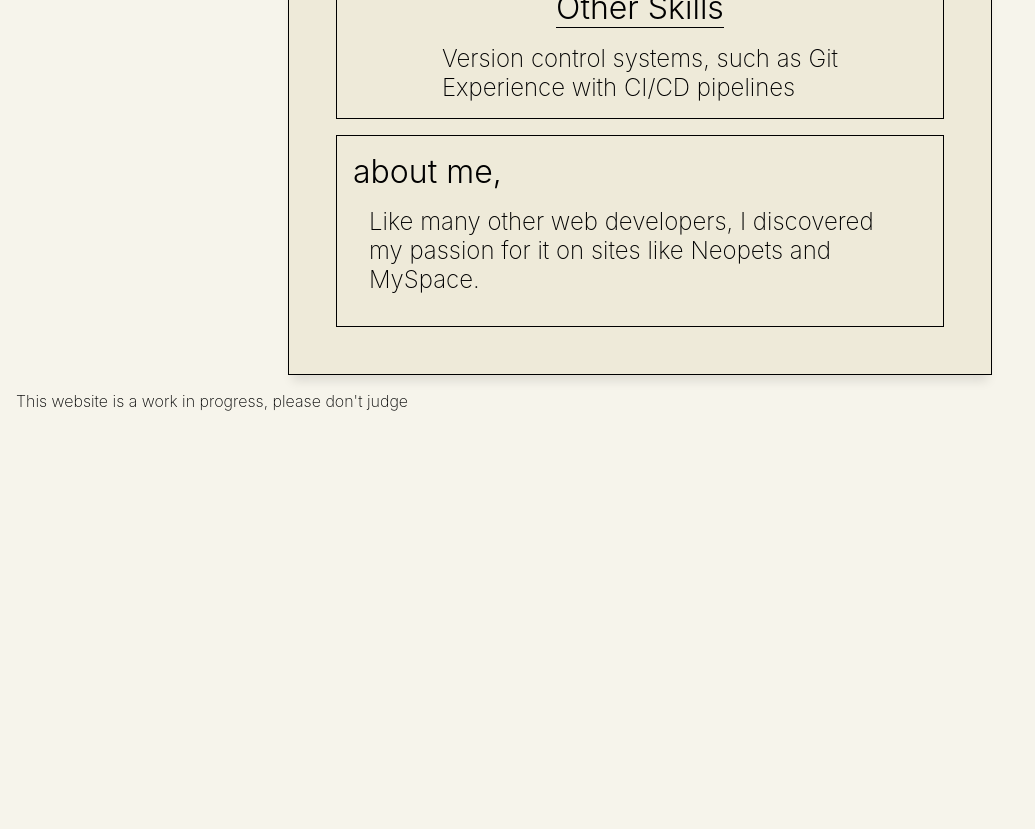
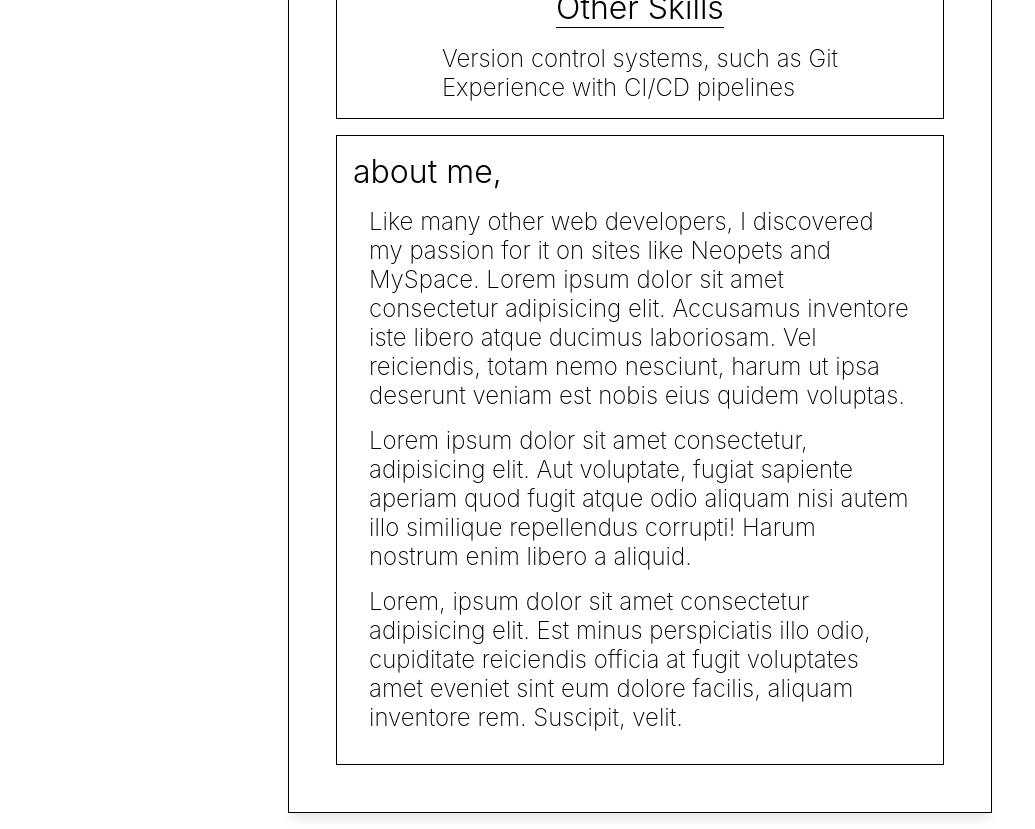
Before and after one commit to kevinsctfries/Portfolio, a React (Vite) app: page / in a window 1280 px wide. Shown: the part 680-1509 px from the top of the page, without its empty margins (0-1035 px from the left). Before the commit the page ends 1107 px from the top, so only its background shows below. Built offline with nearby package versions, Linux system fonts and the light colour scheme.

Commit message:
fixed NavBar, added mouse hover effects

```diff
--- a/src/App.css
+++ b/src/App.css
@@ -5,8 +5,8 @@ body {
   font-size: 2rem;
   font-weight: 200;
 
-  --primary-page-bg: #f6f4eb;
-  --alt-page-bg: #eeead9;
+  --primary-page-bg: white;
+  --alt-page-bg: #white;
   --text-color: black;
   --alt-text-color: #4682a9;
   --border-color: black;
@@ -37,7 +37,17 @@ body.darkmode {
 .section {
   padding: 1rem;
   margin: 1rem;
+  background-color: var(--primary-page-bg);
   border: 1px solid var(--border-color);
+}
+
+.section:hover {
+  /* padding: 0; */
+  transform: scale(1.05);
+  -webkit-transition: all 0.3s linear;
+  -moz-transition: all 0.3s linear;
+  -o-transition: all 0.3s linear;
+  transition: all 0.3s linear;
 }
 
 .name {
@@ -106,10 +116,6 @@ main.animate {
   animation: bg 1.25s cubic-bezier(0.19, 1, 0.22, 1) 1;
 }
 
-.WIP {
-  font-size: 1rem;
-}
-
 @media only screen and (max-width: 960px) {
   main {
     width: 80%;
--- a/src/App.tsx
+++ b/src/App.tsx
@@ -25,9 +25,6 @@ function App() {
         <main className={animate ? "animate" : ""}>
           <Outlet />
         </main>
-        <p className="WIP">
-          This website is a work in progress, please don't judge
-        </p>
       </div>
     </>
   );
--- a/src/components/navbar/navbar.css
+++ b/src/components/navbar/navbar.css
@@ -8,6 +8,7 @@ header {
   align-items: center;
   height: 3rem;
   font-weight: 400;
+  font-size: 1rem;
   a {
     color: var(--text-color);
     margin: 0 1rem 0 1rem;
@@ -38,7 +39,6 @@ header {
 
 @media only screen and (max-width: 960px) {
   header {
-    font-size: 1rem;
     justify-content: space-evenly;
     gap: 1rem;
     a {
--- a/src/pages/HomePage/HomePage.tsx
+++ b/src/pages/HomePage/HomePage.tsx
@@ -47,7 +47,22 @@ const HomePage = () => {
         <span>about me,</span>
         <p>
           Like many other web developers, I discovered my passion for it on
-          sites like Neopets and MySpace.
+          sites like Neopets and MySpace. Lorem ipsum dolor sit amet consectetur
+          adipisicing elit. Accusamus inventore iste libero atque ducimus
+          laboriosam. Vel reiciendis, totam nemo nesciunt, harum ut ipsa
+          deserunt veniam est nobis eius quidem voluptas.
+        </p>
+        <p>
+          Lorem ipsum dolor sit amet consectetur, adipisicing elit. Aut
+          voluptate, fugiat sapiente aperiam quod fugit atque odio aliquam nisi
+          autem illo similique repellendus corrupti! Harum nostrum enim libero a
+          aliquid.
+        </p>
+        <p>
+          Lorem, ipsum dolor sit amet consectetur adipisicing elit. Est minus
+          perspiciatis illo odio, cupiditate reiciendis officia at fugit
+          voluptates amet eveniet sint eum dolore facilis, aliquam inventore
+          rem. Suscipit, velit.
         </p>
       </section>
     </div>
```
